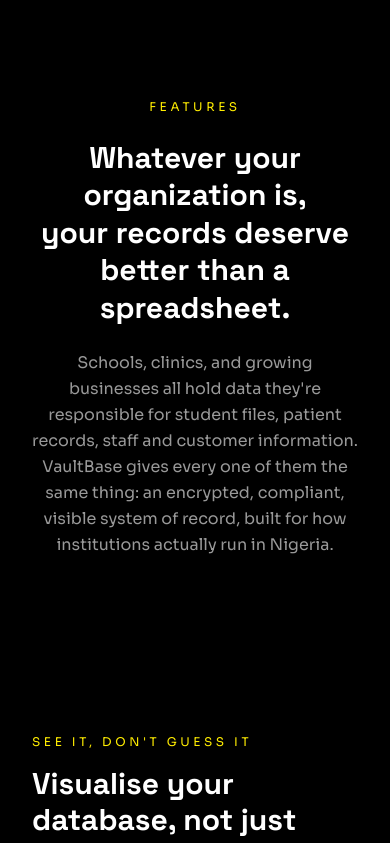
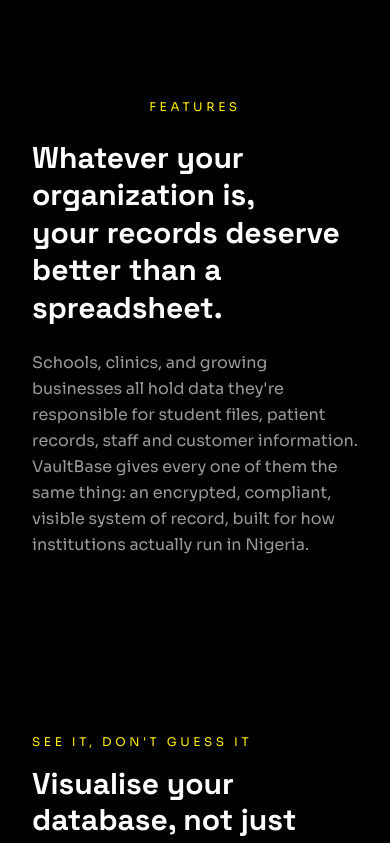
Before and after one commit to Cr4N31/VaultBase, a React (Vite) app: page / in a window 390 px wide. Shown: the part 9800-10643 px from the top of the page. Built offline with nearby package versions, Linux system fonts and the light colour scheme.

Commit message:
feat: Center text alignment for hero sections in Features, How It Works, and Pricing components

```diff
--- a/src/landing/components/features/FeaturesHero.jsx
+++ b/src/landing/components/features/FeaturesHero.jsx
@@ -5,12 +5,12 @@
         <p className="uppercase tracking-[0.3em] text-xs text-[#ffed00] mb-6">
           Features
         </p>
-        <h1 className="text-3xl md:text-5xl font-bold text-white leading-tight mb-6">
+        <h1 className="text-3xl md:text-5xl md:text-center text-left font-bold text-white leading-tight mb-6">
           Whatever your organization is,
           <br />
           your records deserve better than a spreadsheet.
         </h1>
-        <p className="text-white/60 text-base md:text-lg leading-relaxed max-w-2xl mx-auto">
+        <p className="text-white/60 md:text-center text-left text-base md:text-lg leading-relaxed max-w-2xl mx-auto">
           Schools, clinics, and growing businesses all hold data they're
           responsible for student files, patient records, staff and customer
           information. VaultBase gives every one of them the same thing: an
--- a/src/landing/components/how-it-works/HowItWorksHero.jsx
+++ b/src/landing/components/how-it-works/HowItWorksHero.jsx
@@ -5,10 +5,10 @@
         <p className="uppercase tracking-[0.3em] text-xs text-[#ffed00] mb-6">
           How it works
         </p>
-        <h1 className="text-3xl md:text-5xl font-bold text-white leading-tight mb-6">
+        <h1 className="text-3xl md:text-5xl md:text-center text-left font-bold text-white leading-tight mb-6">
           One sign-up. A system built around how you actually work.
         </h1>
-        <p className="text-white/60 text-base md:text-lg leading-relaxed max-w-2xl mx-auto">
+        <p className="text-white/60 md:text-center text-left text-base md:text-lg leading-relaxed max-w-2xl mx-auto">
           Whether you're managing your own records or overseeing multiple
           organizations, VaultBase adapts to you from the first screen not the
           other way around.
--- a/src/landing/components/pricing/PrIcingHero.jsx
+++ b/src/landing/components/pricing/PrIcingHero.jsx
@@ -5,10 +5,10 @@
         <p className="uppercase tracking-[0.3em] text-xs text-[#ffed00] mb-6">
           Pricing
         </p>
-        <h1 className="text-3xl md:text-5xl font-bold text-white leading-tight mb-6">
+        <h1 className="text-3xl md:text-5xl md:text-center text-left font-bold text-white leading-tight mb-6">
           Priced for how you actually use it.
         </h1>
-        <p className="text-white/60 text-base md:text-lg leading-relaxed max-w-2xl mx-auto">
+        <p className="text-white/60 md:text-center text-left text-base md:text-lg leading-relaxed max-w-2xl mx-auto">
           Individual and Enterprise accounts are built differently, so they're
           priced differently too.
         </p>
```
